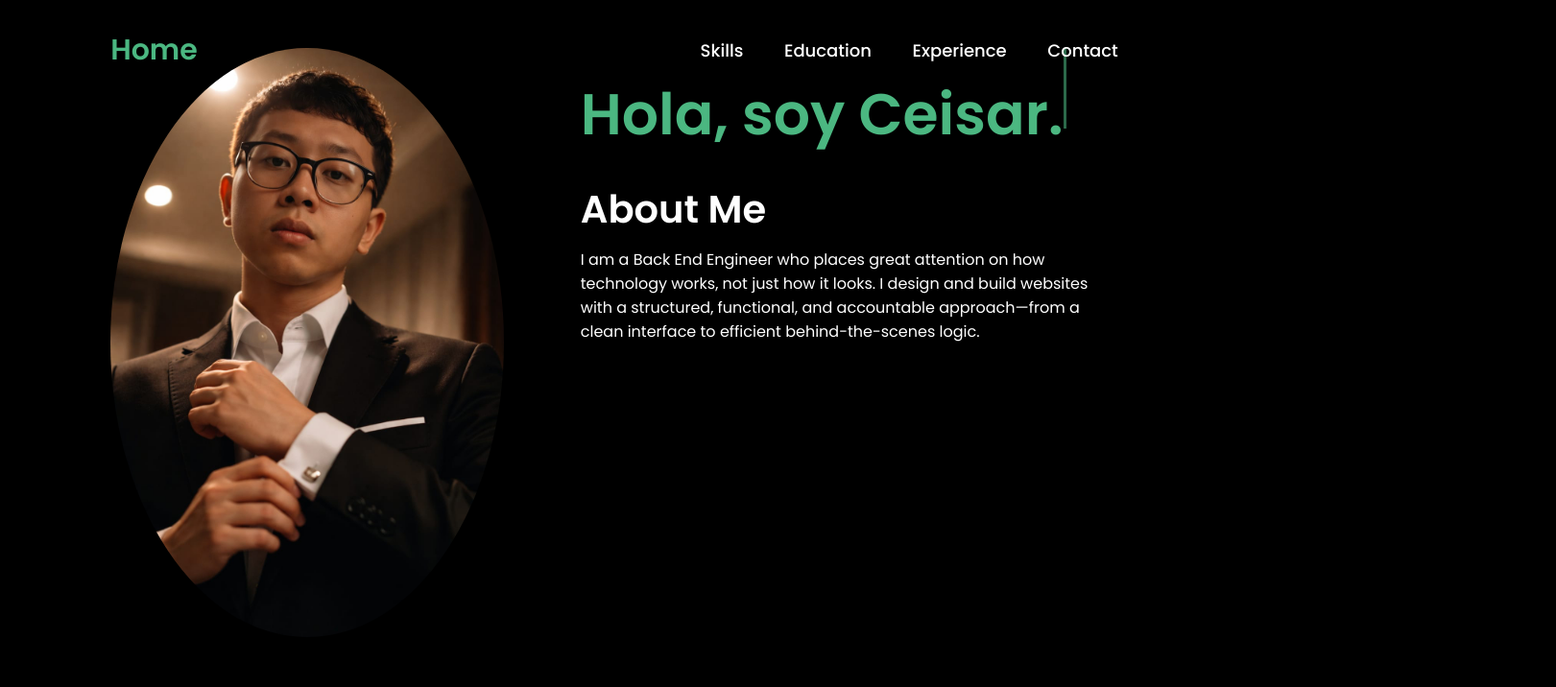
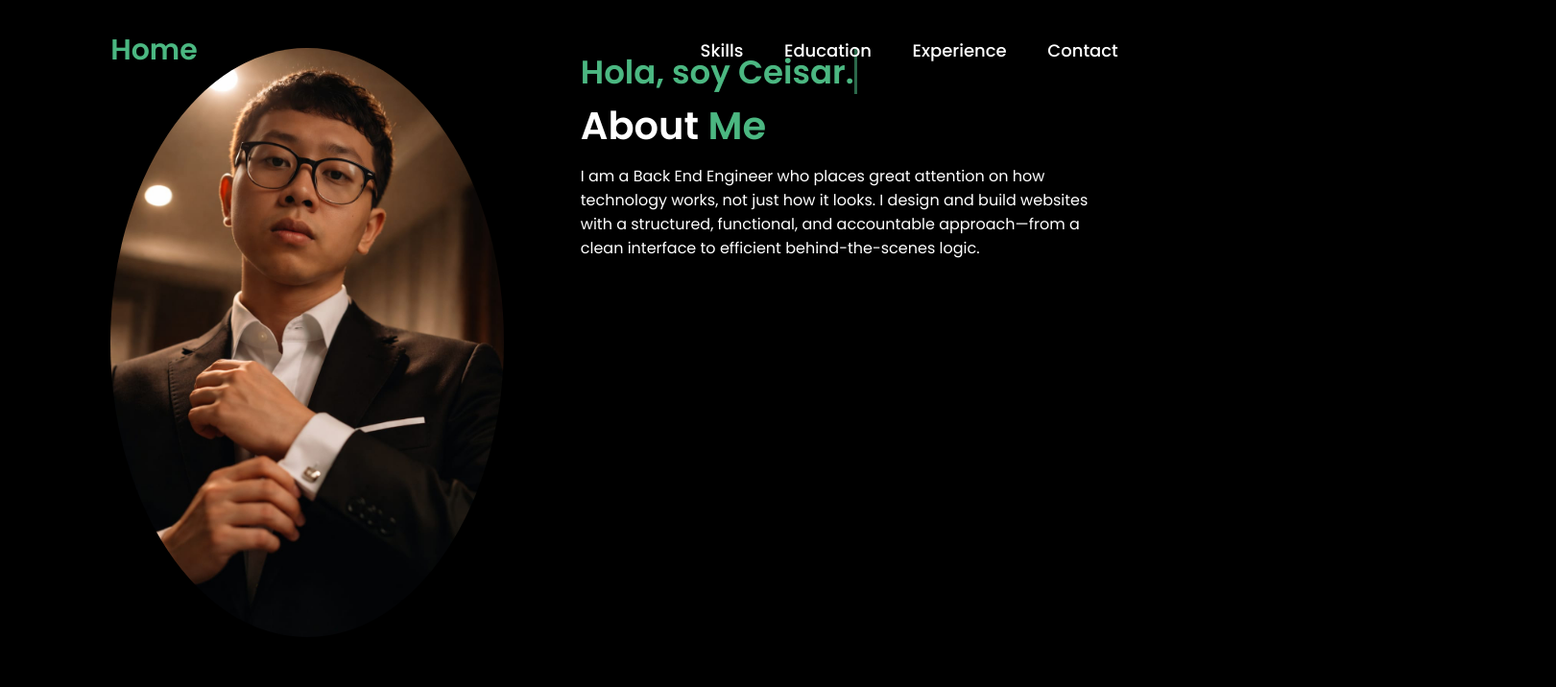
Before and after one commit to CeisarFilip/ceisar.github.io, a plain HTML site: page index.html in a window 1280 px wide. Shown: the top 716 px of the page at 96% size, 1621 px wide, since content can reach past the window. Drawn offline with Linux system fonts and the light colour scheme.

Commit message:
Update index.html

```diff
--- a/index.html
+++ b/index.html
@@ -29,10 +29,11 @@
             <img src="profile-img.jpg.jpeg" alt="Profile Image">
         </div>
         <div class="home-content">
-            <h1 class="typing-text"><span></span></h1>
+            <h2 class="typing-text">
+                <span></span>
+            </h2>
 
-            <h3 class="text">
-                 About Me <span></span>
+            <h3>About <span>Me</span>
             </h3>
 
             <p>
```
